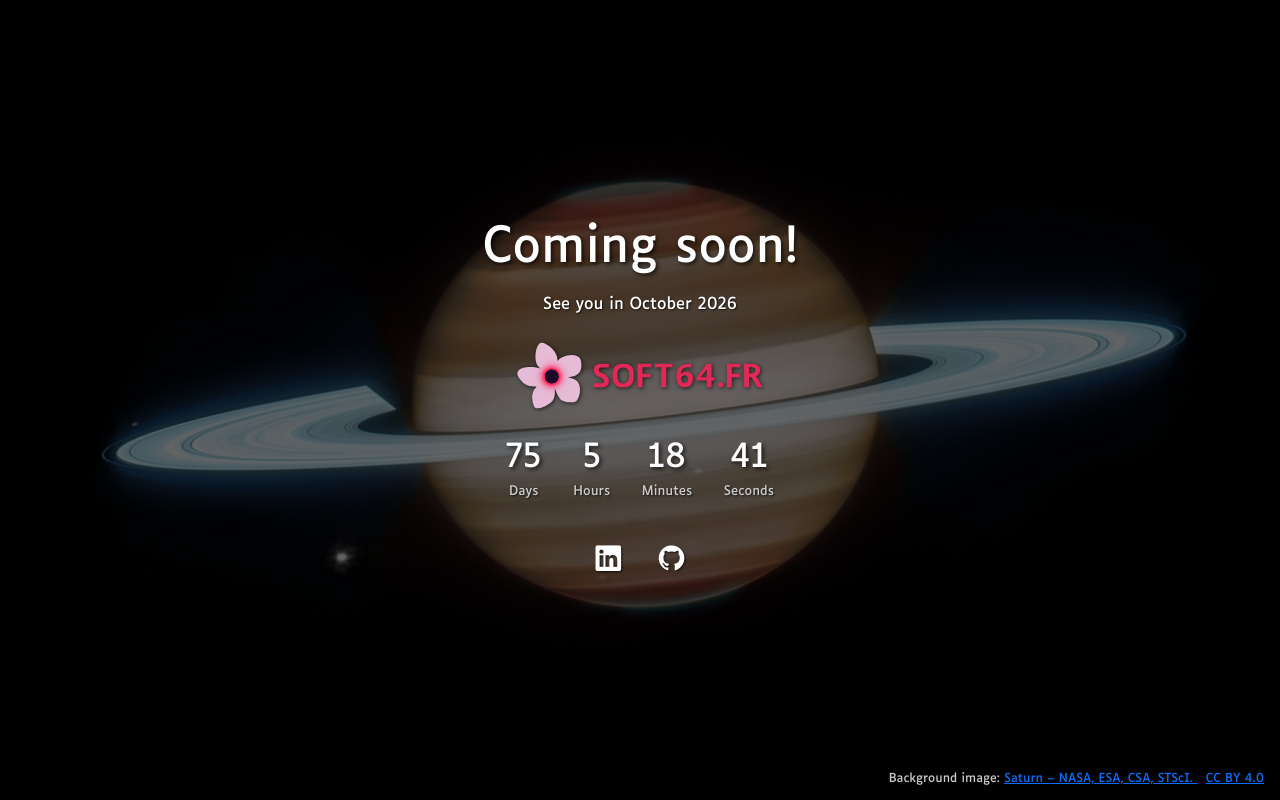
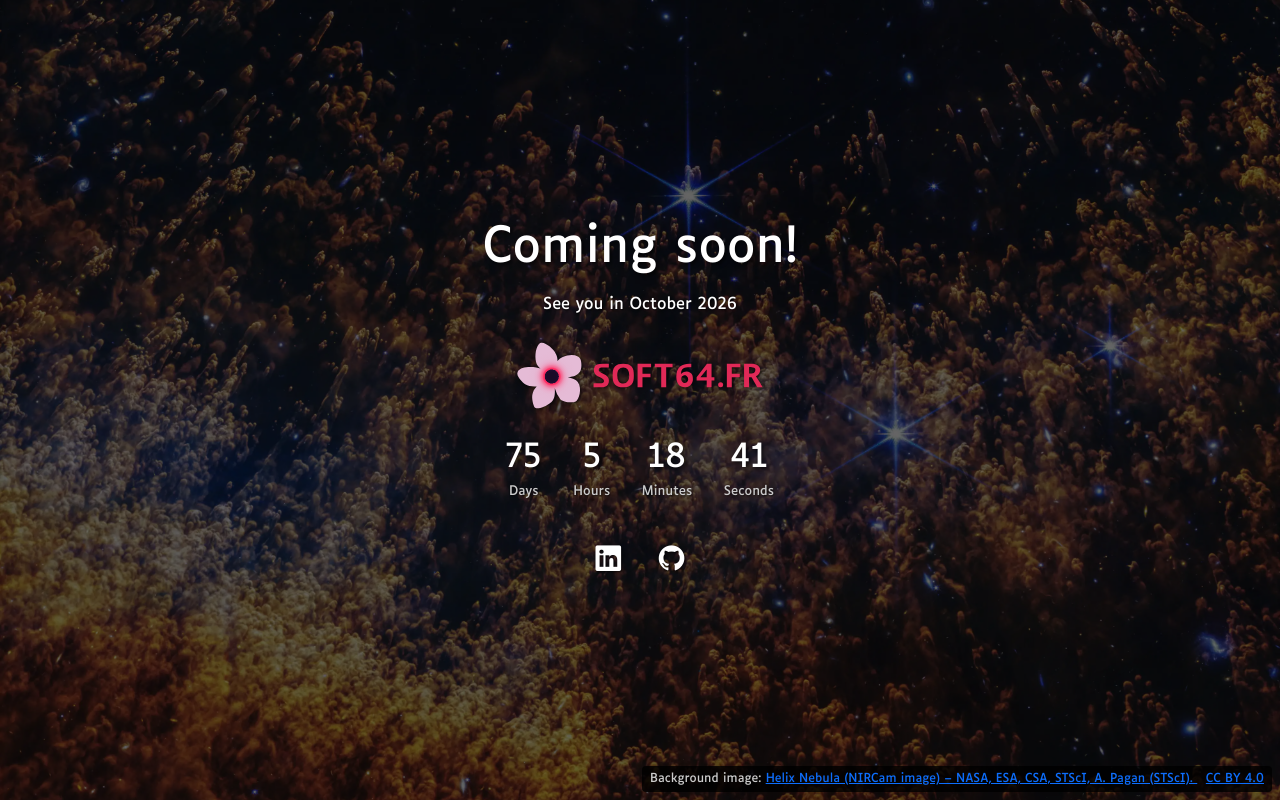
Before and after one commit to soft64fr/soft64fr.github.io, a website: page index.html in a window 1280 px wide. Drawn offline with nearby package versions, Linux system fonts and the light colour scheme.

Commit message:
✨ feat index.html, style.css: Update background image

```diff
--- a/index.html
+++ b/index.html
@@ -62,8 +62,8 @@
         <div class="credit">
             <small>
                 <span data-i18n-key="credit_label">Background image:</span>
-                <a href="https://science.nasa.gov/asset/webb/saturn-webb-nircam-image/" target="_blank" rel="noopener noreferrer">
-                    Saturn – NASA, ESA, CSA, STScI.
+                <a href="https://esawebb.org/images/weic2601a/" target="_blank" rel="noopener noreferrer">
+                    Helix Nebula (NIRCam image) – NASA, ESA, CSA, STScI, A. Pagan (STScI).
                 </a>
                 &nbsp;
                 <a href="https://creativecommons.org/licenses/by/4.0/" target="_blank" rel="noopener noreferrer">
--- a/style.css
+++ b/style.css
@@ -26,10 +26,10 @@ body {
   align-items: center;
   padding: 2rem 1rem;
   box-sizing: border-box;
-  background: url('../images/webb-saturn.jpg') center/cover no-repeat #000;
+  background: url('../images/webb-helix-nebula.jpg') center/cover no-repeat #000;
   background-image: image-set(
-    url('../images/webb-saturn.webp') 1x,
-    url('../images/webb-saturn.jpg') 1x
+    url('../images/webb-helix-nebula.webp') 1x,
+    url('../images/webb-helix-nebula.jpg') 1x
   );
   background-size: cover;
   background-position: center;
```
Also changed, not shown: dist/bundle.css, images/webb-helix-nebula.jpg (added), images/webb-helix-nebula.webp (added), 1 other file.
